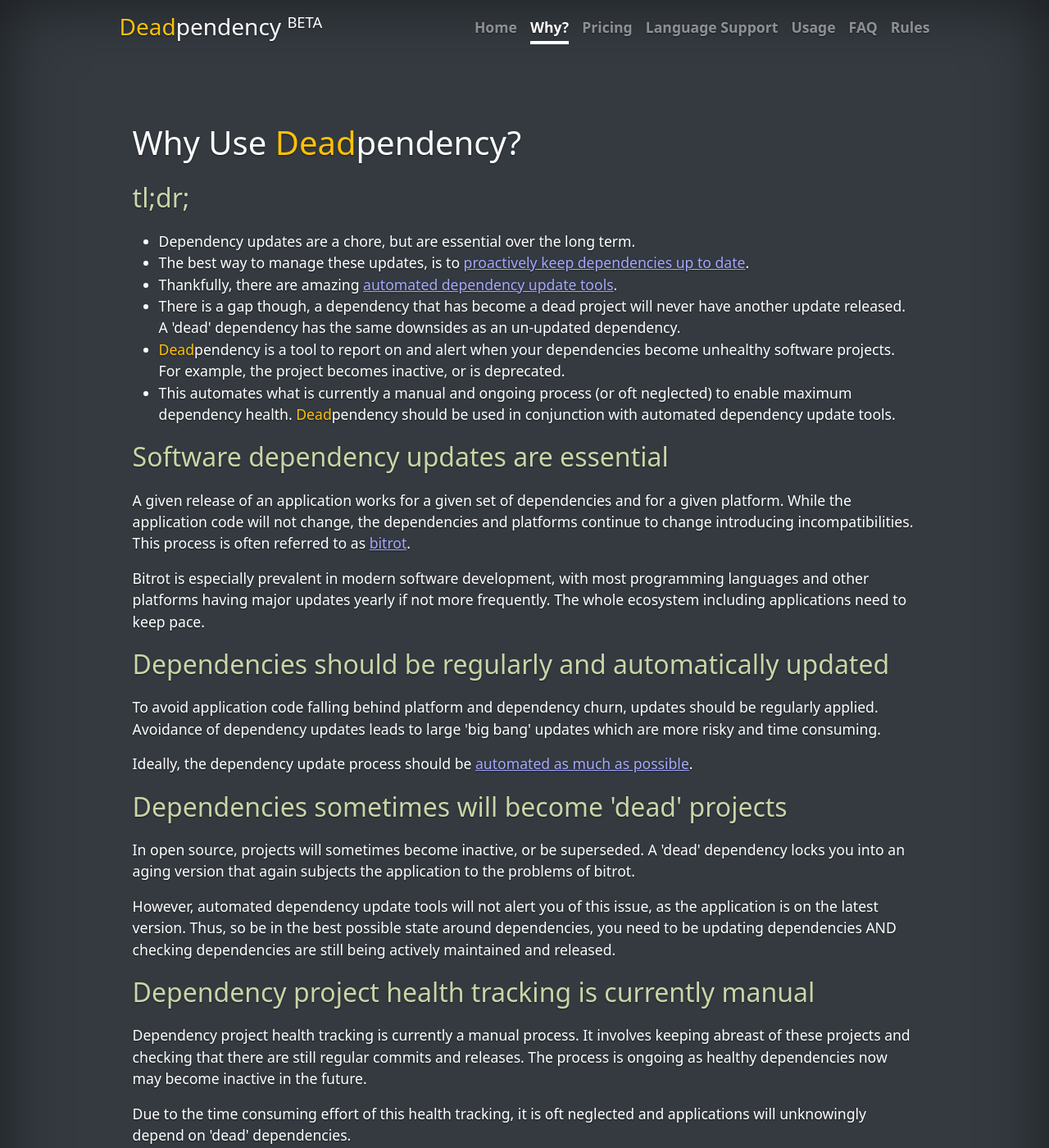
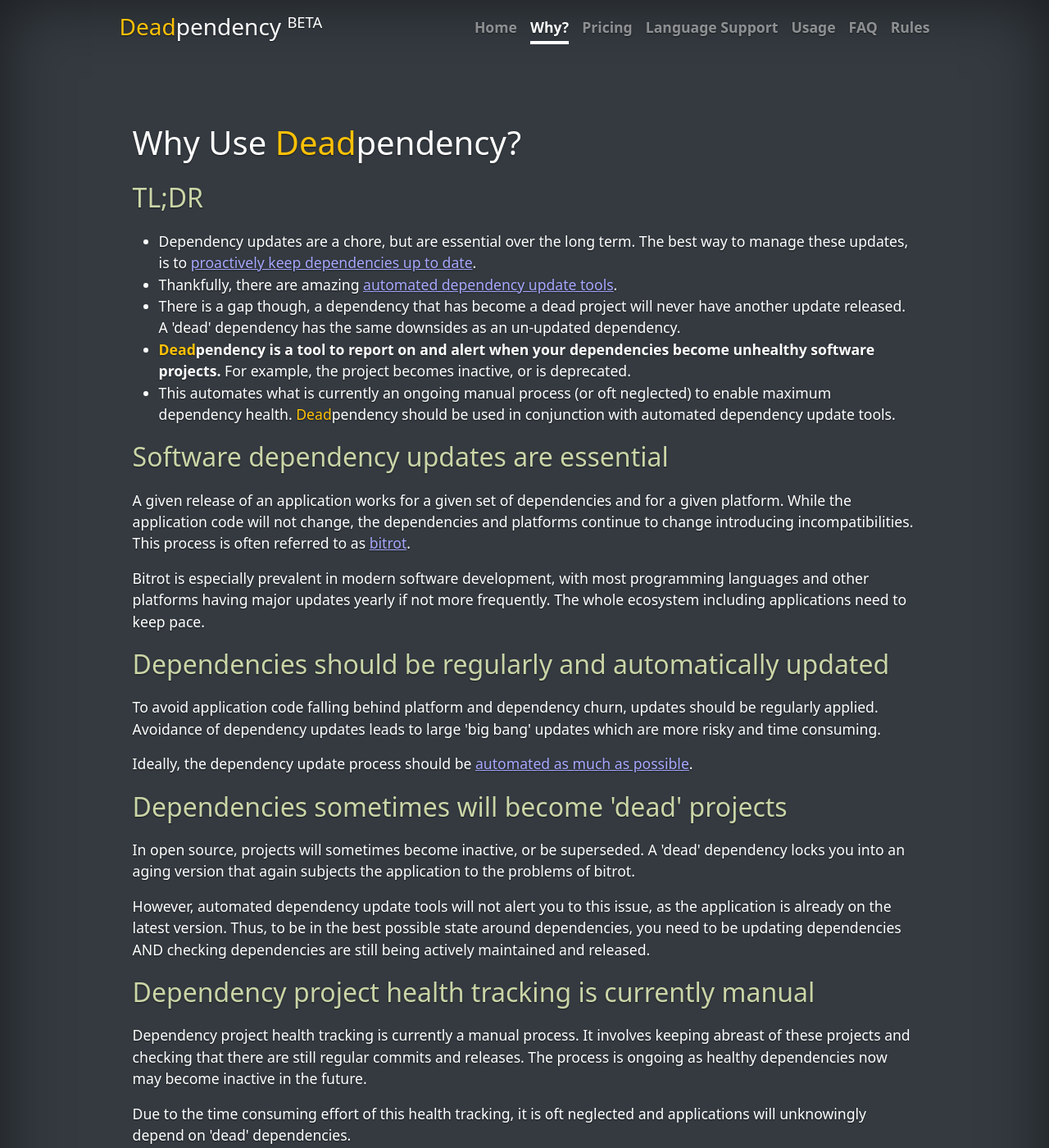
Before and after one commit to deadpendency/deadpendency.github.io, a Jekyll site: the page built from why.html, in a window 1280 px wide and 1400 px high. Shown: the whole window at 82% size. Built offline with Jekyll 4.4.1, drawn with Linux system fonts in a browser that asks for light colours; nearby versions of some CDN libraries; some of the changed text lies outside the part shown.

Commit message:
Lara's why suggestions

```diff
--- a/why.html
+++ b/why.html
@@ -8,16 +8,15 @@
 <div class="why-page">
 <h1 class="mb-4">Why Use <span class="text-warning">Dead</span><span class="text-white">pendency</span>?</h1>
 
-<h2>tl;dr;</h2>
+<h2>TL;DR</h2>
 
 <p>
   <ul>
-    <li>Dependency updates are a chore, but are essential over the long term.</li>
-    <li>The best way to manage these updates, is to <a href="https://www.netcetera.com/home/stories/expertise/20170406-software-updates-inside-it.html" target="_blank" rel="noopener">proactively keep dependencies up to date</a>.</li>
+    <li>Dependency updates are a chore, but are essential over the long term. The best way to manage these updates, is to <a href="https://www.netcetera.com/home/stories/expertise/20170406-software-updates-inside-it.html" target="_blank" rel="noopener">proactively keep dependencies up to date</a>.</li>
     <li>Thankfully, there are amazing <a href="https://dependabot.com/" target="_blank" rel="noopener">automated dependency update tools</a>.</li>
     <li>There is a gap though, a dependency that has become a dead project will never have another update released. A 'dead' dependency has the same downsides as an un-updated dependency.</li>
-    <li><span class="text-warning">Dead</span><span class="text-white">pendency</span> is a tool to report on and alert when your dependencies become unhealthy software projects. For example, the project becomes inactive, or is deprecated.</li>
-    <li>This automates what is currently a manual and ongoing process (or oft neglected) to enable maximum dependency health. <span class="text-warning">Dead</span><span class="text-white">pendency</span> should be used in conjunction with automated dependency update tools.</li>
+    <li><strong><span class="text-warning">Dead</span><span class="text-white">pendency</span> is a tool to report on and alert when your dependencies become unhealthy software projects.</strong> For example, the project becomes inactive, or is deprecated.</li>
+    <li>This automates what is currently an ongoing manual process (or oft neglected) to enable maximum dependency health. <span class="text-warning">Dead</span><span class="text-white">pendency</span> should be used in conjunction with automated dependency update tools.</li>
   </ul>
 </p>
 
@@ -48,7 +47,7 @@
 </p>
 
 <p>
-  However, automated dependency update tools will not alert you of this issue, as the application is on the latest version. Thus, so be in the best possible state around dependencies, you need to be updating dependencies AND checking dependencies are still being actively maintained and released.
+  However, automated dependency update tools will not alert you to this issue, as the application is already on the latest version. Thus, to be in the best possible state around dependencies, you need to be updating dependencies AND checking dependencies are still being actively maintained and released.
 </p>
 
 <h2>Dependency project health tracking is currently manual</h2>
@@ -97,7 +96,7 @@
 <h3>Avoid depending on old forked dependencies</h3>
 
 <p>
-  In some cases, a dependency will have a bug. The quickest way to deal with this is usually to fork the dependency and fix the bug. Then the application can depend upon the forked version, without requiring any assistance from the dependency's developers.
+  In some cases, a dependency will have a bug. The quickest way to deal with this is usually to <a href="https://docs.github.com/en/github/getting-started-with-github/fork-a-repo" target="_blank" rel="noopener">fork</a> the dependency and fix the bug. Then the application can depend upon the forked version, without requiring any assistance from the dependency's developers.
 </p>
 
 <p>
```
